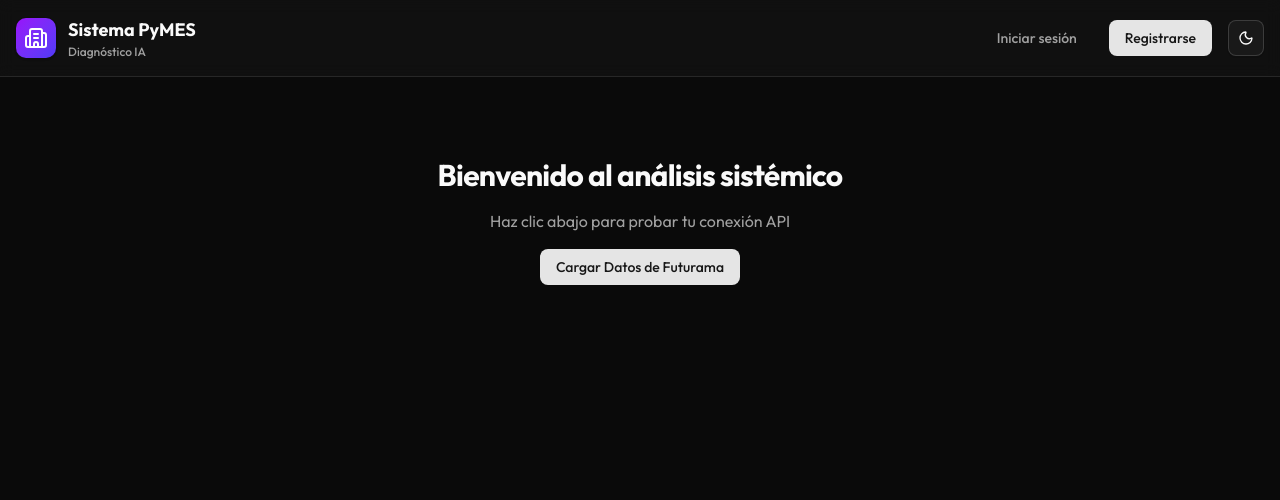
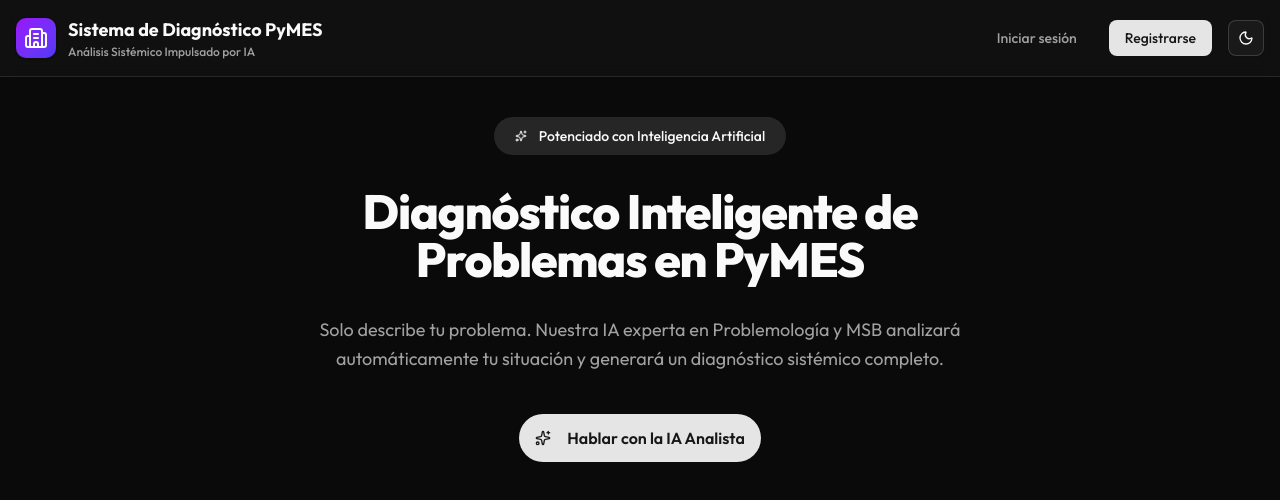
Before and after one commit to Fernixp/pymes, a React (Vite) app: page / in a window 1280 px wide. Shown: the top 500 px of the page. Built offline with nearby package versions, Linux system fonts and the light colour scheme.

Commit message:
feat: :sparkles: agregando seccion hero

```diff
--- a/src/App.tsx
+++ b/src/App.tsx
@@ -1,7 +1,10 @@
-import { Button } from "./components/ui/button";
-import { Navbar } from "./components/navbar";
-import useFuturama from "./hooks/useFuturama";
-import { ThemeProvider } from "./components/theme-provider"; // <--- IMPORTANTE
+import { Sparkles } from "lucide-react";
+import { Button } from "@/components/ui/button";
+import { Navbar } from "@/components/navbar";
+import useFuturama from "@/hooks/useFuturama";
+import { ThemeProvider } from "@/components/theme-provider";
+import { Badge } from "@/components/ui/badge";
+import { HeroSection } from "./components/home/hero-section";
 
 function App() {
   const { fetchFuturama } = useFuturama();
@@ -9,24 +12,16 @@ function App() {
   return (
     <ThemeProvider defaultTheme="dark" storageKey="vite-ui-theme">
       <div className="min-h-svh bg-background text-foreground transition-colors duration-300">
-
-        {/* Header */}
         <header className="border-b bg-card/50 backdrop-blur-sm sticky top-0 z-10">
           <div className="container mx-auto px-4">
             <Navbar />
           </div>
         </header>
-
-        {/* Main Content */}
-        <main className="container mx-auto px-4 flex flex-col items-center justify-center gap-4 py-20">
-          <h1 className="text-3xl font-bold tracking-tight">Bienvenido al análisis sistémico</h1>
-          <p className="text-muted-foreground">Haz clic abajo para probar tu conexión API</p>
-          <Button onClick={fetchFuturama}>Cargar Datos de Futurama</Button>
+        <main className="container mx-auto px-4 flex flex-col items-center justify-center py-10 text-center space-y-3">
+          <HeroSection />
         </main>
-
       </div>
     </ThemeProvider>
   );
 }
-
 export default App;
--- /dev/null
+++ b/src/components/home/hero-section.tsx
@@ -0,0 +1,42 @@
+import { Sparkles } from "lucide-react";
+import { Button } from "@/components/ui/button";
+import { Badge } from "@/components/ui/badge";
+
+interface HeroSectionProps {
+  onActionClick?: () => void;
+}
+
+export function HeroSection({ onActionClick }: HeroSectionProps) {
+  return (
+    <section className="flex flex-col items-center justify-center text-center space-y-8 animate-in fade-in slide-in-from-bottom-4 duration-1000">
+      <Badge
+            variant="secondary"
+            className="py-2 px-5 text-sm font-medium rounded-full"
+          >
+            <Sparkles className="mr-2 h-4 w-4" />
+            Potenciado con Inteligencia Artificial
+          </Badge>
+
+          <h1 className="text-2xl font-extrabold tracking-tight sm:text-3xl md:text-4xl lg:text-5xl max-w-3xl">
+            Diagnóstico Inteligente de <br className="hidden sm:inline" />
+            Problemas en PyMES
+          </h1>
+
+          <p className="mx-auto max-w-[700px] text-muted-foreground text-base md:text-lg leading-relaxed">
+            Solo describe tu problema. Nuestra IA experta en Problemología y MSB
+            analizará automáticamente tu situación y generará un diagnóstico
+            sistémico completo.
+          </p>
+
+          <div className="flex flex-col sm:flex-row gap-4 pt-2">
+            <Button
+              size="lg"
+              className="font-semibold text-base px-8 h-12 rounded-full"
+            >
+              <Sparkles className="mr-2 h-4 w-4" />
+              <a href="#">Hablar con la IA Analista</a>
+            </Button>
+          </div>
+    </section>
+  );
+}
--- a/src/components/navbar.tsx
+++ b/src/components/navbar.tsx
@@ -7,20 +7,22 @@ export function Navbar() {
 
   return (
     <nav className="w-full flex items-center justify-between py-4">
-            <a href="/" className="flex items-center gap-3 select-none transition-opacity hover:opacity-90">
+      <a
+        href="/"
+        className="flex items-center gap-3 select-none transition-opacity hover:opacity-90"
+      >
         <div className="flex h-10 w-10 items-center justify-center rounded-lg bg-gradient-to-br from-purple-600 to-indigo-600 shadow-sm">
           <Building2 className="h-6 w-6 text-white" />
         </div>
         <div className="flex flex-col justify-center leading-none">
           <h1 className="text-lg font-bold text-foreground">
-                        Sistema PyMES
+            Sistema de Diagnóstico PyMES
           </h1>
           <p className="text-xs text-muted-foreground font-medium">
-                        Diagnóstico IA
+            Análisis Sistémico Impulsado por IA
           </p>
         </div>
       </a>
-
       <div className="flex items-center gap-4">
         {isAuthenticated ? (
           <Button asChild variant="default">
@@ -28,7 +30,11 @@ export function Navbar() {
           </Button>
         ) : (
           <>
-                        <Button asChild variant="ghost" className="text-muted-foreground hover:text-foreground">
+            <Button
+              asChild
+              variant="ghost"
+              className="text-muted-foreground hover:text-foreground"
+            >
               <a href="/login">Iniciar sesión</a>
             </Button>
             <Button asChild>
--- /dev/null
+++ b/src/components/ui/badge.tsx
@@ -0,0 +1,46 @@
+import * as React from "react"
+import { Slot } from "@radix-ui/react-slot"
+import { cva, type VariantProps } from "class-variance-authority"
+
+import { cn } from "@/lib/utils"
+
+const badgeVariants = cva(
+  "inline-flex items-center justify-center rounded-full border px-2 py-0.5 text-xs font-medium w-fit whitespace-nowrap shrink-0 [&>svg]:size-3 gap-1 [&>svg]:pointer-events-none focus-visible:border-ring focus-visible:ring-ring/50 focus-visible:ring-[3px] aria-invalid:ring-destructive/20 dark:aria-invalid:ring-destructive/40 aria-invalid:border-destructive transition-[color,box-shadow] overflow-hidden",
+  {
+    variants: {
+      variant: {
+        default:
+          "border-transparent bg-primary text-primary-foreground [a&]:hover:bg-primary/90",
+        secondary:
+          "border-transparent bg-secondary text-secondary-foreground [a&]:hover:bg-secondary/90",
+        destructive:
+          "border-transparent bg-destructive text-white [a&]:hover:bg-destructive/90 focus-visible:ring-destructive/20 dark:focus-visible:ring-destructive/40 dark:bg-destructive/60",
+        outline:
+          "text-foreground [a&]:hover:bg-accent [a&]:hover:text-accent-foreground",
+      },
+    },
+    defaultVariants: {
+      variant: "default",
+    },
+  }
+)
+
+function Badge({
+  className,
+  variant,
+  asChild = false,
+  ...props
+}: React.ComponentProps<"span"> &
+  VariantProps<typeof badgeVariants> & { asChild?: boolean }) {
+  const Comp = asChild ? Slot : "span"
+
+  return (
+    <Comp
+      data-slot="badge"
+      className={cn(badgeVariants({ variant }), className)}
+      {...props}
+    />
+  )
+}
+
+export { Badge, badgeVariants }
```
Lines whose indentation alone changed are shown as unchanged.
